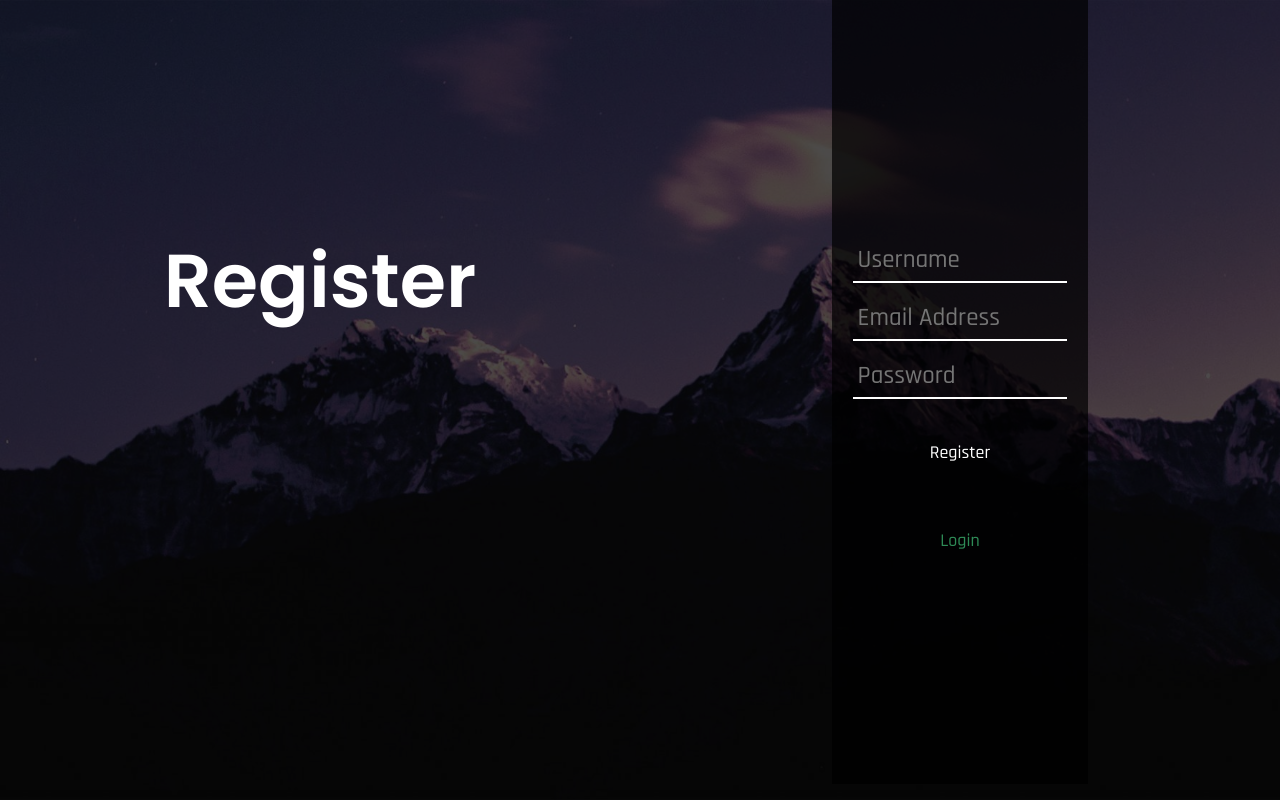
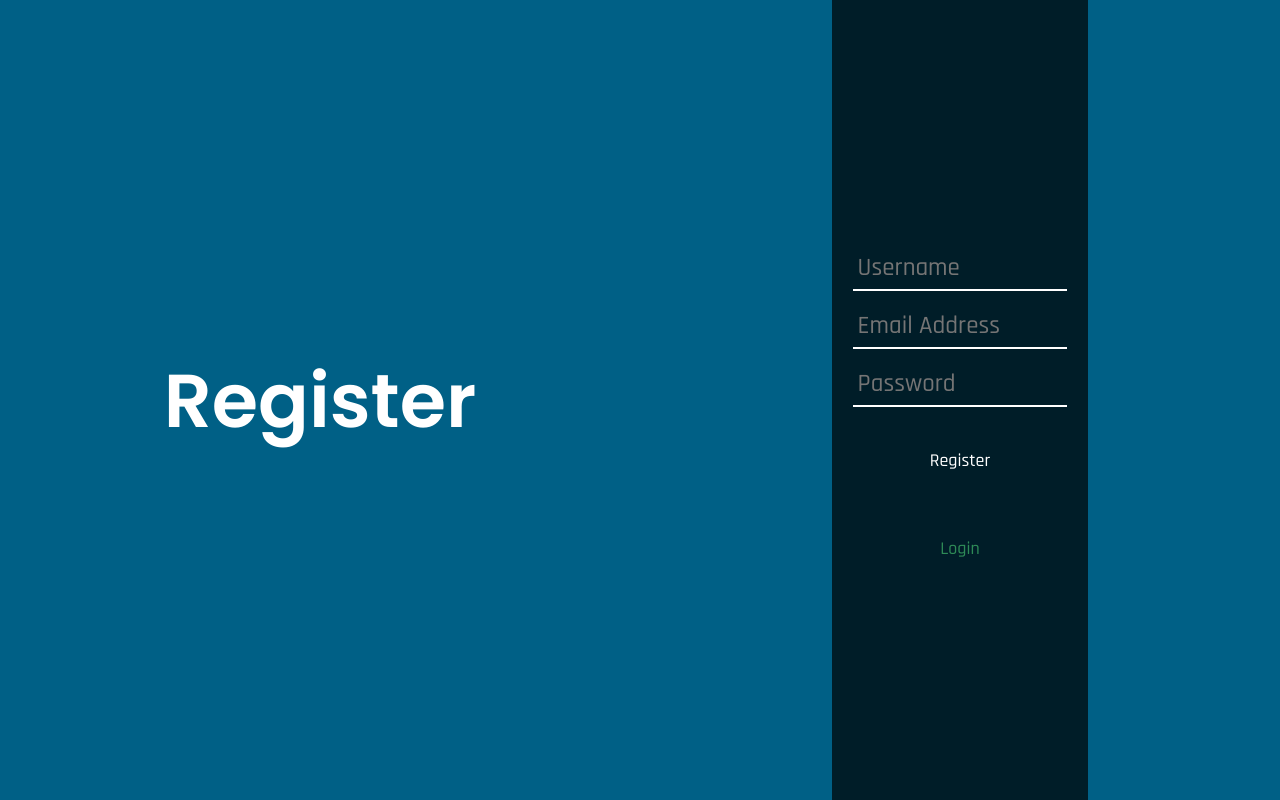
Before and after one commit to louisruocco/Todo-List, a Node server app: page /register in a window 1280 px wide. Run offline with Node 20, Linux system fonts and the light colour scheme.

Commit message:
changes to styling and overall look of the app

```diff
--- a/public/css/styles.css
+++ b/public/css/styles.css
@@ -6,7 +6,7 @@
 }
 
 body {
-    background-image: url("background.jpg");
+    background: rgb(0, 96, 134);
     background-attachment: fixed;
     background-size: cover;
 }
@@ -33,15 +33,6 @@ input {
     border-right: none;
     border-bottom: 2px solid white;
     color: white;
-}
-
-.overlay {
-    width: 100%;
-    height: 100%;
-    position: fixed;
-    background: black;
-    opacity: .7;
-    z-index: -1;
 }
 
 .title {
@@ -83,7 +74,7 @@ input {
     grid-template-columns: 50% 50%;
     align-items: center;
     width: 100%;
-    height: 70%;
+    height: 100%;
     position: absolute;
     margin: auto;
     text-align: center;
@@ -94,7 +85,7 @@ input {
     display: flex;
     flex-direction: column;
     width: 40%;
-    height: 140%;
+    height: 100%;
     justify-content: center;
     align-items: center;
     margin: auto;
@@ -154,7 +145,7 @@ input {
 }
 
 .todo-list input {
-    background: black;
+    background: white;
     border: none;
     width: 400px;
 }
@@ -164,17 +155,24 @@ input {
     height: 42px;
     margin-top: 7px;
     margin-right: 5px;
-    background: black;
+    background: white;
     outline: none;
     border: none;
     color: seagreen;
     padding: 10px;
     font-size: 18px;
+    text-align: center;
+}
+
+.add i {
+    font-size: 25px;
+    text-align: center;
+    margin: auto;
 }
 
 .todo {
     display: flex;
-    width: 500px;
+    width: 700px;
     justify-content: space-between;
     background: white;
     margin: 30px;
@@ -190,7 +188,7 @@ input {
 
 .todo button {
     margin: 10px;
-    padding: 5px;
+    height: 60%;
     border: none;
     outline: none;
     background: none;
```
